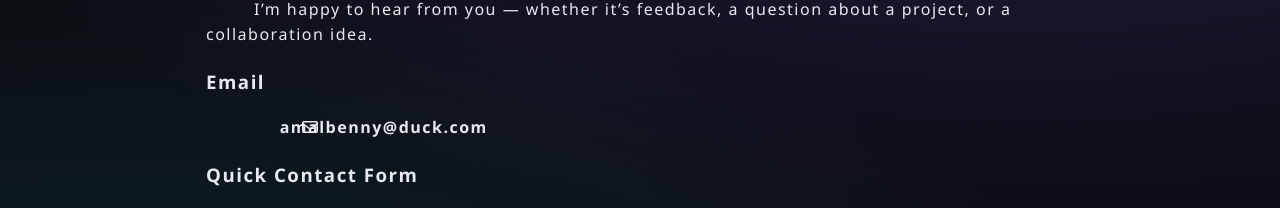
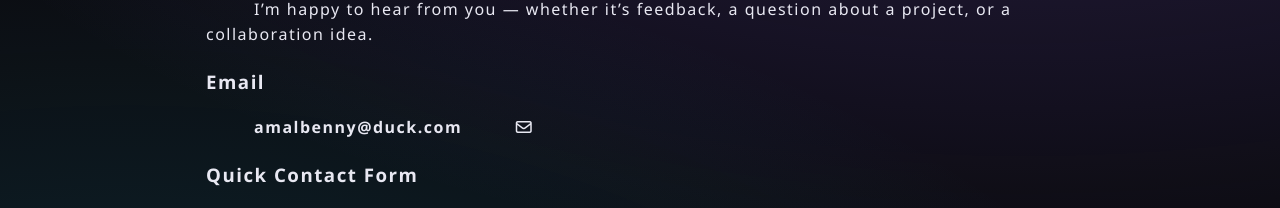
Before and after one commit to amalbenny/amalbenny.github.io, a Jekyll site: the page built from contacts.markdown, in a window 1280 px wide. Shown: the part 246-454 px from the top of the page. Built offline with Jekyll 4.4.1, drawn with Linux system fonts in a browser that asks for light colours; grey boxes are pictures that could not be loaded.

Commit message:
Fix email link formatting in contacts.markdown

```diff
--- a/contacts.markdown
+++ b/contacts.markdown
@@ -11,7 +11,7 @@ I’m happy to hear from you — whether it’s feedback, a question about a pro
 ### Email
 
 {% if site.email %}
-<a href="mailto:{{ site.email }}"><i class="fa-regular fa-envelope"></i> {{ site.email }}</a>
+<a href="mailto:{{ site.email }}"> {{ site.email }} <i class="fa-regular fa-envelope"></i></a>
 {% else %}
 I don't have a public email configured. To add one, open `_config.yml` and add a line like:
 
```
